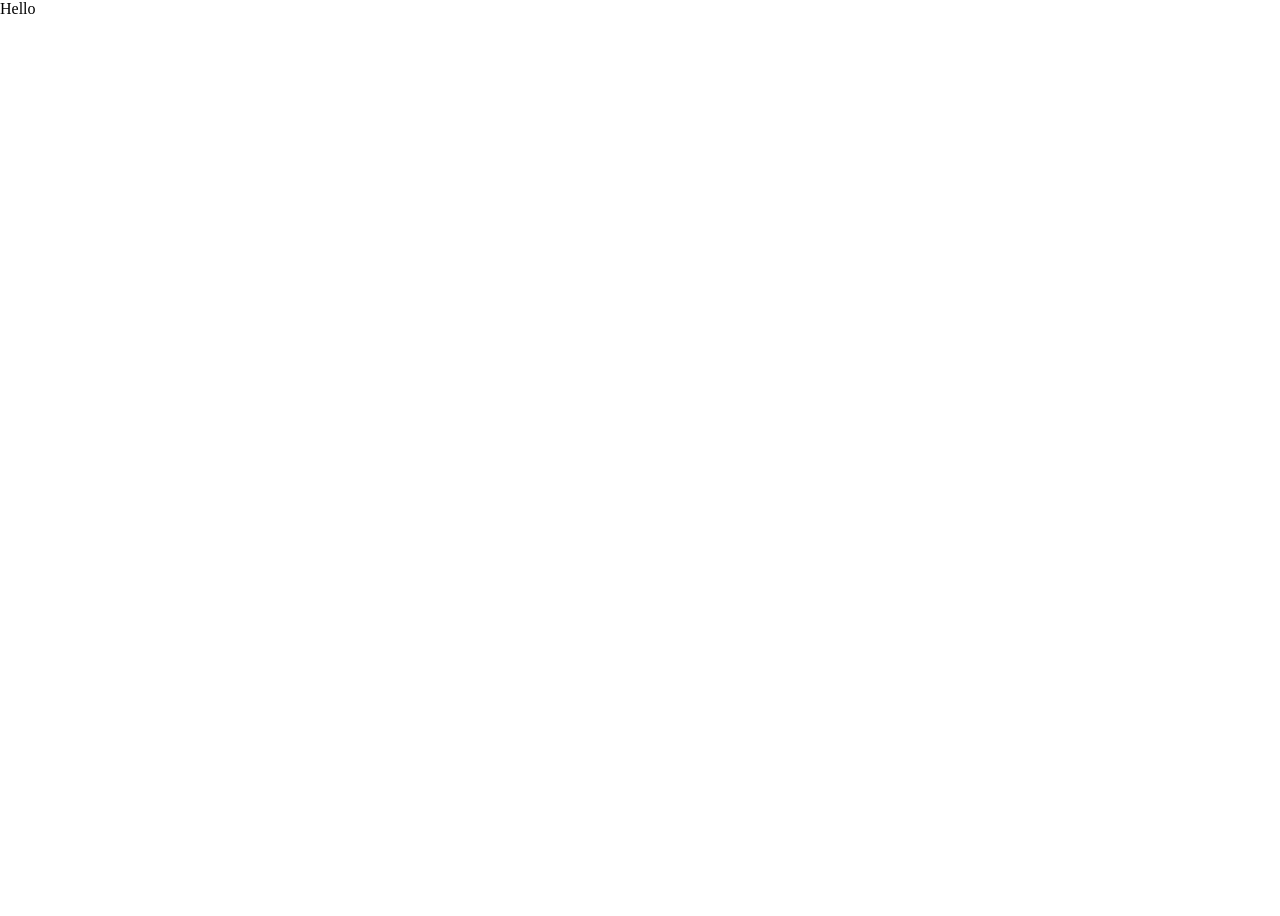
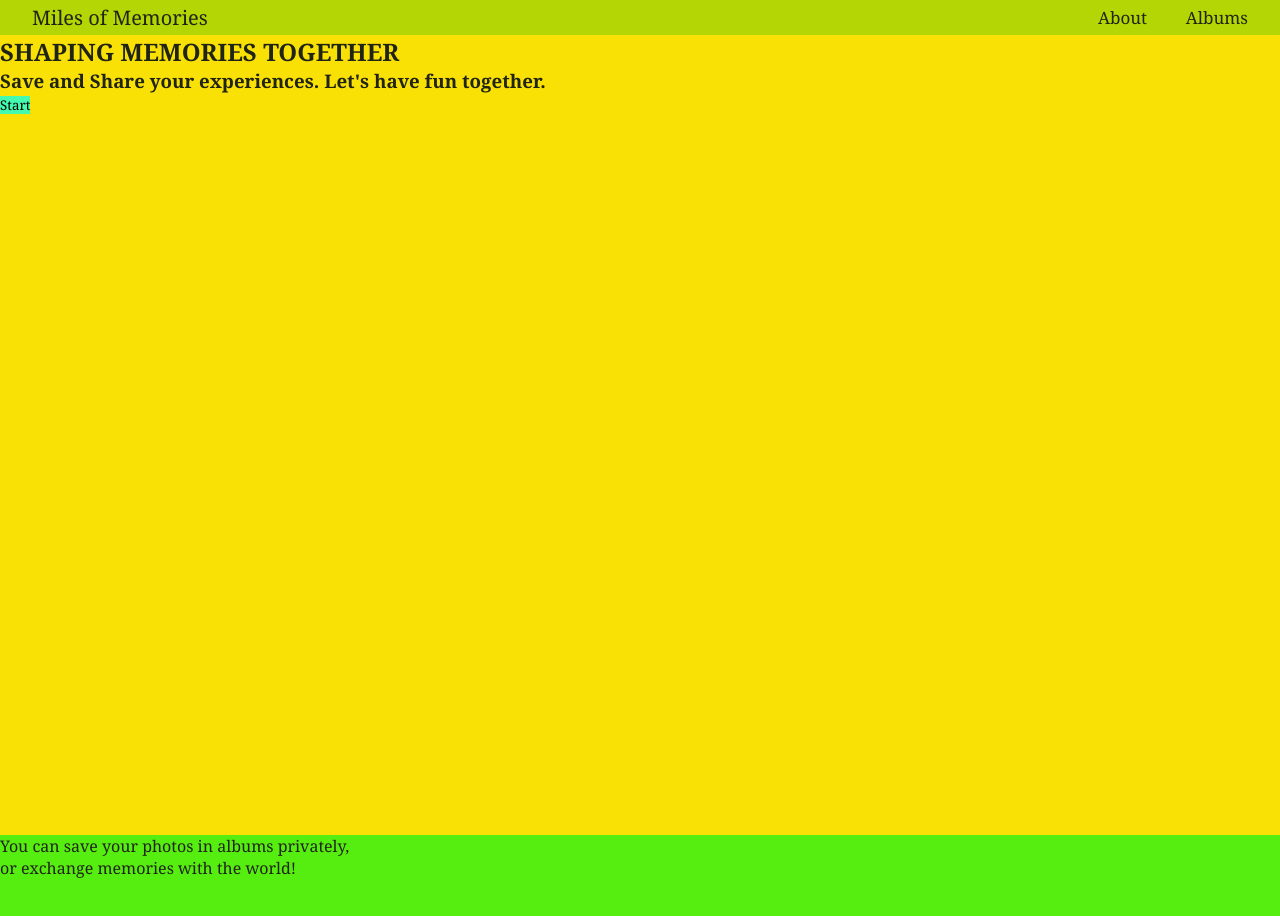
Before and after one commit to AlisherSrc/web-dev, an Angular app in the folder lab6/album/: page /home in a window 1280 px wide. Before the commit this address led to /. Shown: the top 916 px of the page. Before the commit the page ends 800 px from the top, so only its background shows below. Built offline with nearby package versions, Linux system fonts and the light colour scheme.

Commit message:
Create two more components: nav and not-found, some styling and setting up
Done with nav component and sketch home component
Add some constant colors

```diff
--- a/lab6/album/src/app/app-routing.module.ts
+++ b/lab6/album/src/app/app-routing.module.ts
@@ -1,7 +1,20 @@
 import { NgModule } from '@angular/core';
 import { RouterModule, Routes } from '@angular/router';
+import { HomeComponent } from './home/home.component';
+import { AboutComponent } from './about/about.component';
+import { AlbumsComponent } from './albums/albums.component';
+import { AlbumDetailComponent } from './album-detail/album-detail.component';
+import { AlbumPhotosComponent } from './album-photos/album-photos.component';
 
-const routes: Routes = [];
+const routes: Routes = [
+  {path:'home',component:HomeComponent},
+  {path:'about',component:AboutComponent},
+  {path:'albums',component:AlbumsComponent},
+  {path:'albums/:id',component:AlbumDetailComponent},
+  {path:'albums/:id/photos',component:AlbumPhotosComponent},
+  {path: '',redirectTo:'home',pathMatch:'full'},
+  {path:'**',component:HomeComponent} // If path is not valid, then it will redirect to home component
+];
 
 @NgModule({
   imports: [RouterModule.forRoot(routes)],
--- a/lab6/album/src/app/app.component.html
+++ b/lab6/album/src/app/app.component.html
@@ -1,2 +1,2 @@
-Hello
+<app-nav></app-nav>
 <router-outlet></router-outlet>
--- a/lab6/album/src/app/app.module.ts
+++ b/lab6/album/src/app/app.module.ts
@@ -8,6 +8,8 @@ import { AboutComponent } from './about/about.component';
 import { AlbumsComponent } from './albums/albums.component';
 import { AlbumDetailComponent } from './album-detail/album-detail.component';
 import { AlbumPhotosComponent } from './album-photos/album-photos.component';
+import { NavComponent } from './nav/nav.component';
+import { NotFoundComponent } from './not-found/not-found.component';
 
 @NgModule({
   declarations: [
@@ -16,7 +18,9 @@ import { AlbumPhotosComponent } from './album-photos/album-photos.component';
     AboutComponent,
     AlbumsComponent,
     AlbumDetailComponent,
-    AlbumPhotosComponent
+    AlbumPhotosComponent,
+    NavComponent,
+    NotFoundComponent
   ],
   imports: [
     BrowserModule,
--- a/lab6/album/src/app/home/home.component.css
+++ b/lab6/album/src/app/home/home.component.css
@@ -0,0 +1,21 @@
+.container{
+  width: 100vw;
+  height: 100vh;
+  color:var(--text-color-1);
+
+}
+.content-container-1{
+  background-color: var(--yellow);
+  background-image: 'https://images.unsplash.com/photo-1531845116688-48819b3b68d9?ixlib=rb-4.0.3&ixid=MnwxMjA3fDB8MHxzZWFyY2h8NHx8bWVtb3JpZXN8ZW58MHx8MHx8&auto=format&fit=crop&w=600&q=60';
+
+}
+.content-container-2{
+  background-color: var(--light-green);
+}
+.content-container-3{
+  background-color: var(--dark-green);
+}
+.btn{
+  background-color: var(--turquoise);
+  border: none;
+}
--- a/lab6/album/src/app/home/home.component.html
+++ b/lab6/album/src/app/home/home.component.html
@@ -1 +1,14 @@
-<p>home works!</p>
+<main>
+  <div class="container content-container-1">
+    <h2>SHAPING MEMORIES TOGETHER</h2>
+    <h3>Save and Share your experiences. Let's have fun together.</h3>
+    <button class="btn">Start</button>
+  </div>
+  <div class="container content-container-2">
+    <p>You can save your photos in albums privately,<br>or exchange memories with the world!</p>
+  </div>
+  <div class="container content-container-3">
+    <h2>Create an album</h2>
+    <button class="btn">Create</button>
+  </div>
+</main>
--- /dev/null
+++ b/lab6/album/src/app/nav/nav.component.css
@@ -0,0 +1,34 @@
+
+nav{
+  background-color: var(--swamp);
+  display: flex;
+  align-items: center;
+  justify-content: center;
+}
+a {
+  color:var(--text-color-1);
+  cursor: pointer;
+}
+
+.nav-content{
+  display: flex;
+  width: 95%;
+  height: 35px;
+  align-items: center;
+  justify-content: space-between;
+}
+
+ul{
+  width: 150px;
+  display: flex;
+  list-style: none;
+  justify-content: space-between;
+}
+
+.title{
+  font-size: 20px;
+}
+
+.options{
+  font-size: 17px;
+}
--- /dev/null
+++ b/lab6/album/src/app/nav/nav.component.html
@@ -0,0 +1,9 @@
+<nav>
+  <div class="nav-content">
+    <a class="title" routerLink="/home">Miles of Memories</a>
+    <ul class="options">
+      <li><a routerLink="/about">About</a></li>
+      <li><a routerLink="/albums">Albums</a></li>
+    </ul>
+  </div>
+</nav>
--- /dev/null
+++ b/lab6/album/src/app/not-found/not-found.component.html
@@ -0,0 +1 @@
+<p>not-found works!</p>
--- a/lab6/album/src/styles.css
+++ b/lab6/album/src/styles.css
@@ -2,4 +2,18 @@
 * {
   padding: 0;
   margin: 0;
+  font-family:Georgia, 'Times New Roman', Times, serif
 }
+
+:root{
+  --yellow:#FAE105;
+  --swamp: #B3D604;
+  --light-green: #56ED11;
+  --dark-green: #04D627;
+  --turquoise: #43FAAE;
+  --text-color-1:rgb(32, 36, 21);
+}
+
+a{
+  text-decoration: none;
+}
```
Also changed, not shown: lab6/album/src/app/nav/nav.component.ts (added, +10 -0 lines), lab6/album/src/app/not-found/not-found.component.ts (added, +10 -0 lines), lab6/album/src/app/not-found/not-found.component.css (added), 2 other files (tests, documents, lock files or other folders).
